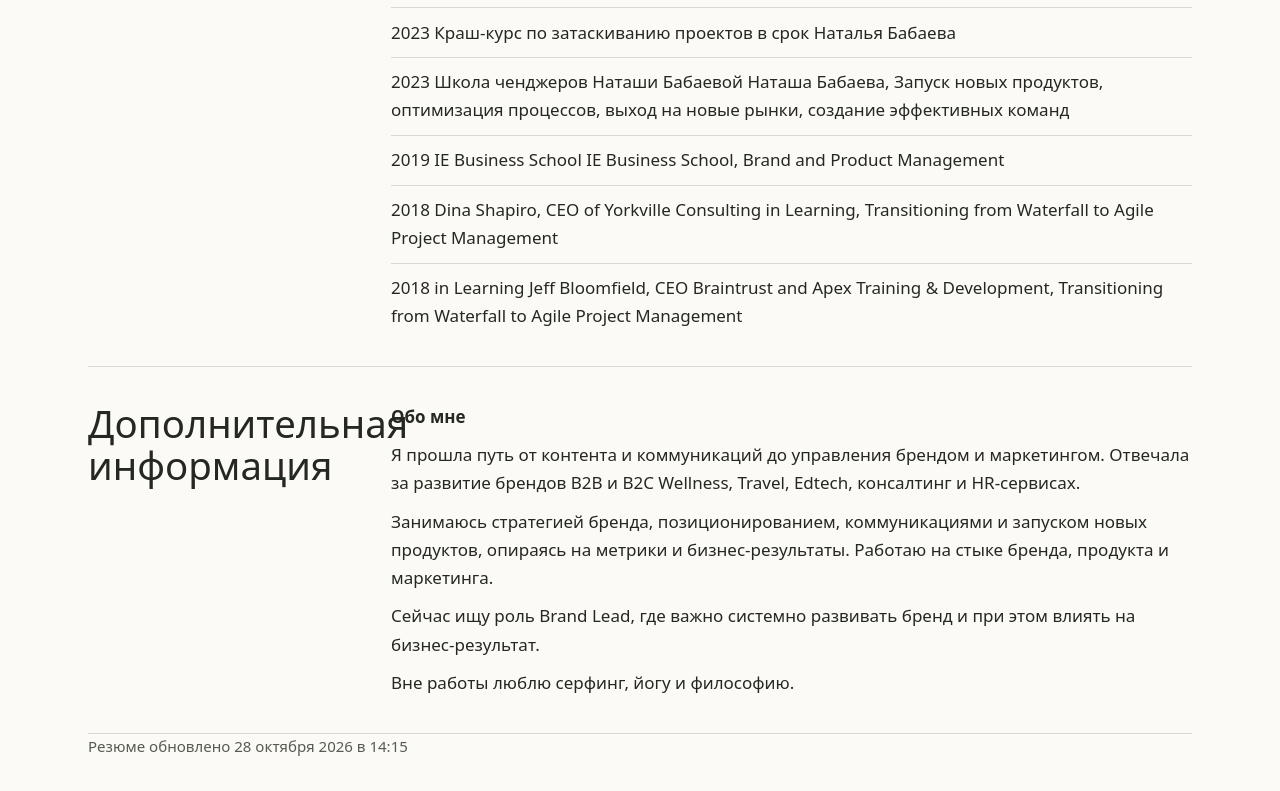
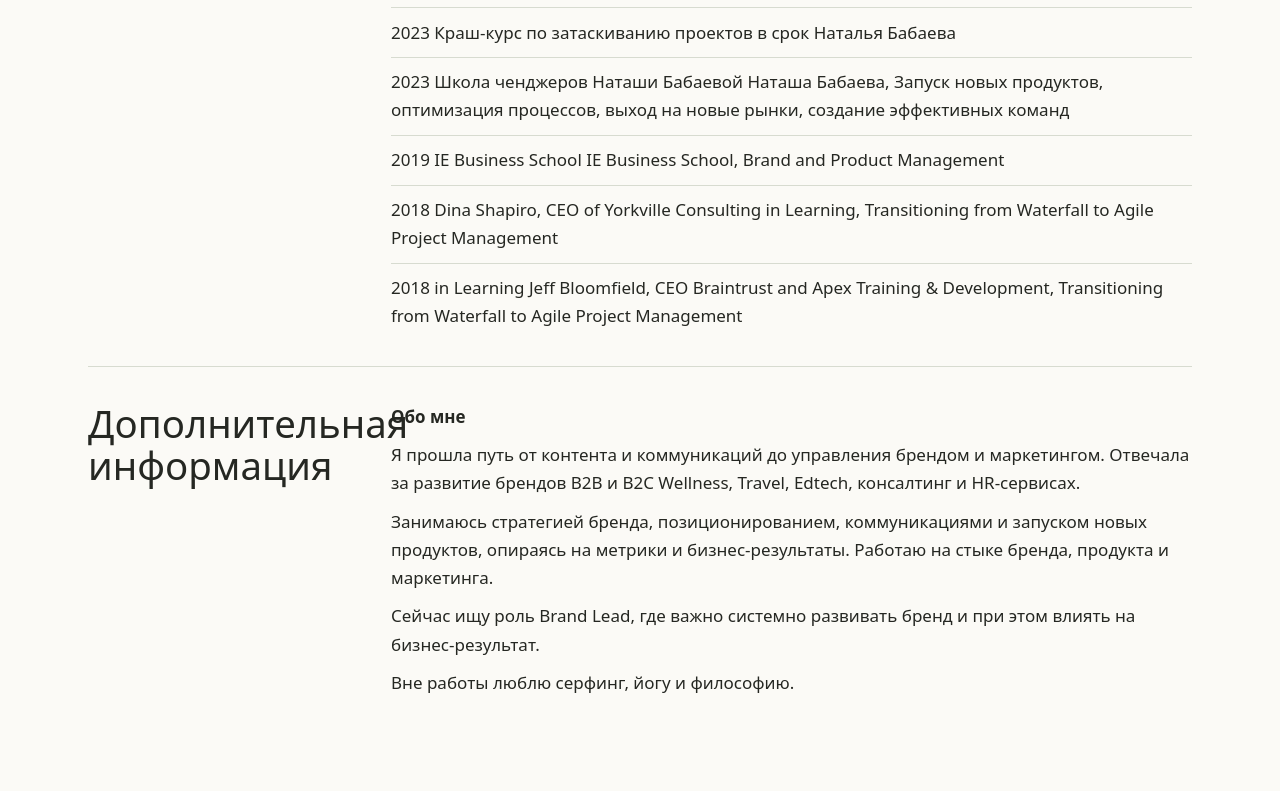
Before and after one commit to LadaOrlova/vladlenaorlova-pages, a plain HTML site: page resume/index.html in a window 1280 px wide. Shown: the part 8170-8961 px from the top of the page. After the commit the page ends 8935 px from the top, so only its background shows below. Drawn offline with Linux system fonts and the light colour scheme.

Commit message:
Publish resume without update timestamp

```diff
--- a/resume/index.html
+++ b/resume/index.html
@@ -35,7 +35,6 @@ li::marker {color:var(--accent)}
 h4 {margin:1rem 0 .15rem;font-size:1.06rem}
 article > .meta:first-child {margin:0 0 .35rem}
 section div {min-width:0;overflow-wrap:anywhere}
-footer {color:var(--muted);font-size:.94rem;padding:0 0 2rem}
 nav {padding-top:1.25rem}
 @media print {nav {display:none}}
 
@@ -163,7 +162,6 @@ nav {padding-top:1.25rem}
 <p>Сейчас ищу роль Brand Lead, где важно системно развивать бренд и при этом влиять на бизнес-результат.</p>
 <p>Вне работы люблю серфинг, йогу и философию.</p>
 </div></section>
-<footer>Резюме обновлено 28 октября 2026 в 14:15</footer>
 </main>
 </body>
 </html>
```
